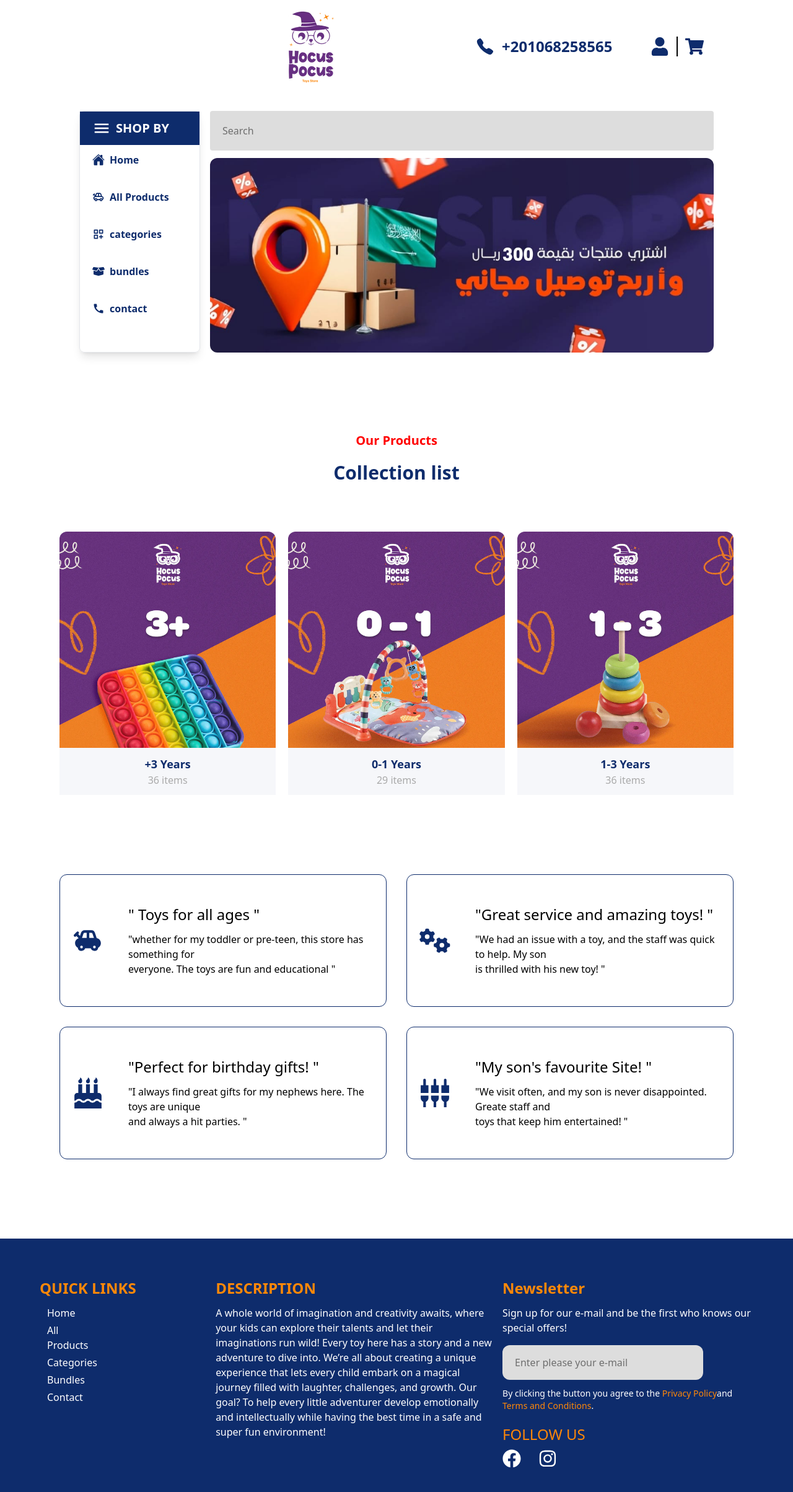
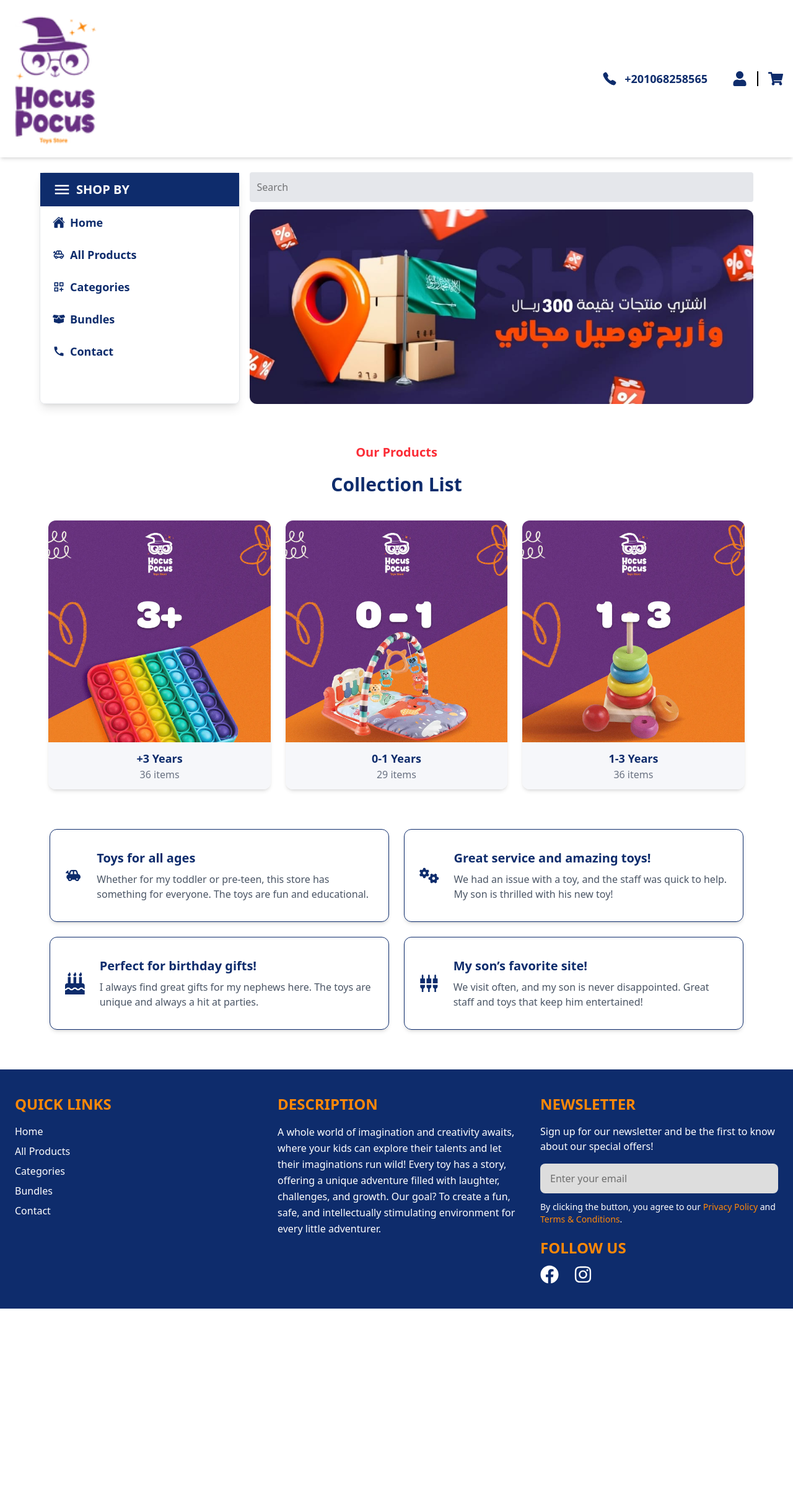
Before and after one commit to Abdelmoneim21/gaming-shop, a React (Vite) app: page / in a window 1280 px wide. Shown: the top 2408 px of the page at 62% size. After the commit the page ends 2112 px from the top, so only its background shows below. Built offline with nearby package versions, Linux system fonts and the light colour scheme.

Commit message:
more enhanced responsive design

```diff
--- a/src/Footer/Footer.jsx
+++ b/src/Footer/Footer.jsx
@@ -2,69 +2,90 @@ import { FaFacebook, FaInstagram } from "react-icons/fa";
 
 function Footer() {
   return (
-    <div className="foot bg-[#0e2c6c]  px-[5%] py-[5%] flex justify-center gap-4">
-      <div className="links w-[30%]">
-        <h1 className="text-2xl font-semibold text-[#ff8808] mb-3">
+    <div className="foot bg-[#0e2c6c] px-6 py-10">
+      {/* Responsive Grid Layout */}
+      <div className="container mx-auto grid grid-cols-1 md:grid-cols-2 lg:grid-cols-3 gap-10 text-center md:text-left">
+        {/* Quick Links */}
+        <div className="links">
+          <h1 className="text-2xl font-semibold text-[#ff8808] mb-4">
             QUICK LINKS
           </h1>
-        <div className="link-container px-3">
-          <p className="hover:border-b-2 w-[30%] duration-100 mb-1 text-[#fff]">
-            Home
+          <div className="flex flex-col items-center md:items-start space-y-2">
+            {["Home", "All Products", "Categories", "Bundles", "Contact"].map(
+              (link, index) => (
+                <p
+                  key={index}
+                  className="hover:border-b-2 border-[#ff8808] duration-150 text-[#fff] cursor-pointer"
+                >
+                  {link}
                 </p>
-          <p className="hover:border-b-2 w-[30%] duration-100 mb-1 text-[#fff]">
-            All Products
-          </p>
-          <p className="hover:border-b-2 w-[30%] duration-100 mb-1 text-[#fff]">
-            Categories
-          </p>
-          <p className="hover:border-b-2 w-[30%] duration-100 mb-1 text-[#fff]">
-            Bundles
-          </p>
-          <p className="hover:border-b-2 w-[30%] duration-100 mb-1 text-[#fff]">
-            Contact
+              )
+            )}
+          </div>
+        </div>
+
+        {/* Description */}
+        <div className="description">
+          <h1 className="text-2xl font-semibold text-[#ff8808] mb-4">
+            DESCRIPTION
+          </h1>
+          <p className="text-[#fff] leading-relaxed">
+            A whole world of imagination and creativity awaits, where your kids
+            can explore their talents and let their imaginations run wild! Every
+            toy has a story, offering a unique adventure filled with laughter,
+            challenges, and growth. Our goal? To create a fun, safe, and
+            intellectually stimulating environment for every little adventurer.
           </p>
         </div>
-      </div>
-      <div className="description w-[50%]">
-        <h1 className="text-2xl font-semibold text-[#ff8808] mb-3">
-          DESCRIPTION
+
+        {/* Newsletter & Social Icons */}
+        <div className="newsletter">
+          <h1 className="text-2xl font-semibold text-[#ff8808] mb-4">
+            NEWSLETTER
           </h1>
-        <p className="text-[#fff]">
-          A whole world of imagination and creativity awaits, where your kids
-          can explore their talents and let their imaginations run wild! Every
-          toy here has a story and a new adventure to dive into. We’re all about
-          creating a unique experience that lets every child embark on a magical
-          journey filled with laughter, challenges, and growth. Our goal? To
-          help every little adventurer develop emotionally and intellectually
-          while having the best time in a safe and super fun environment!
-        </p>
-      </div>
-      <div className="newsletter">
-        <h1 className="text-2xl font-semibold text-[#ff8808] mb-3">
-          Newsletter
-        </h1>
-        <p className="mb-4 text-[#fff]">
-          Sign up for our e-mail and be the first who knows our special offers!
+          <p className="text-[#fff] mb-4">
+            Sign up for our newsletter and be the first to know about our
+            special offers!
           </p>
           <input
             type="email"
-          placeholder="Enter please your e-mail"
-          className="px-5 py-4 bg-[#dddddd] rounded-xl w-[80%]   "
+            placeholder="Enter your email"
+            className="px-4 py-3 w-full bg-[#dddddd] rounded-lg outline-none"
           />
           <p className="text-[#fff] text-sm mt-3">
-          By clicking the button you agree to the{" "}
-          <span className="text-[#ff8808]">Privacy Policy</span>
-          and <span className="text-[#ff8808]">Terms and Conditions</span>.
+            By clicking the button, you agree to our
+            <span className="text-[#ff8808] cursor-pointer">
+              {" "}
+              Privacy Policy{" "}
+            </span>
+            and
+            <span className="text-[#ff8808] cursor-pointer">
+              {" "}
+              Terms & Conditions
+            </span>
+            .
           </p>
-        <h1 className=" mt-5 text-[#ff8808] text-semibold text-2xl mb-2 ">
+
+          {/* Social Icons */}
+          <h1 className="mt-5 text-[#ff8808] font-semibold text-2xl mb-3">
             FOLLOW US
           </h1>
-        <div className="FOLLOW-ICONS flex gap-7">
-          <FaFacebook size={30} color="#fff" />
-          <FaInstagram size={30} color="#fff" />
+          <div className="flex justify-center md:justify-start gap-6">
+            <FaFacebook
+              size={30}
+              color="#fff"
+              className="cursor-pointer hover:scale-110 duration-200"
+            />
+            <FaInstagram
+              size={30}
+              color="#fff"
+              className="cursor-pointer hover:scale-110 duration-200"
+            />
+          </div>
         </div>
       </div>
     </div>
   );
 }
+
 export default Footer;
--- a/src/Navbar/Navbar.jsx
+++ b/src/Navbar/Navbar.jsx
@@ -1,35 +1,80 @@
 import { IoCall } from "react-icons/io5";
-import { FaUser } from "react-icons/fa";
-import { FaShoppingCart } from "react-icons/fa";
+import { FaUser, FaShoppingCart, FaBars } from "react-icons/fa";
 import { Link } from "react-router-dom";
+import { useState } from "react";
+
 function Navbar() {
+  const [menuOpen, setMenuOpen] = useState(false);
+
   return (
-    <div className="navbar flex items-center py-3">
-      <div className="logo w-[60%]">
+    <nav className="bg-white shadow-md p-4">
+      {/* Navbar Container */}
+      <div className="container mx-auto flex justify-between items-center">
+        {/* Logo */}
+        <div className="w-1/3">
           <Link to="/">
             <img
               src="/final_9d3e36c7-8c80-4085-8b23-fc0fb5966366.png"
               alt="logo"
-            className="ml-[60%]"
+              className="w-32 md:w-40"
             />
           </Link>
         </div>
-      <div className="info flex">
-        <div className="call flex items-center gap-3">
-          <IoCall size={30} color="#0e2c6c" />
-          <h2 className="text-2xl text-[#0e2c6c] font-semibold">
+
+        {/* Desktop View: Contact Info & Icons */}
+        <div className="hidden md:flex items-center gap-10">
+          {/* Call Info */}
+          <div className="flex items-center gap-3">
+            <IoCall size={24} color="#0e2c6c" />
+            <h2 className="text-lg text-[#0e2c6c] font-semibold">
               +201068258565
             </h2>
           </div>
-        <div className="user flex ml-[20%] items-center">
+
+          {/* User & Cart */}
+          <div className="flex items-center gap-4">
             <Link to="/login">
-            <FaUser size={30} color="#0e2c6c" className="" />
+              <FaUser size={24} color="#0e2c6c" />
             </Link>
-          <p className="border-r-2 m-3 h-[100%] text-black"></p>
-          <FaShoppingCart size={30} color="#0e2c6c" />
+            <div className="border-r-2 h-6"></div>
+            <FaShoppingCart size={24} color="#0e2c6c" />
+          </div>
+        </div>
+
+        {/* Mobile Menu Button */}
+        <button
+          className="md:hidden text-[#0e2c6c]"
+          onClick={() => setMenuOpen(!menuOpen)}
+        >
+          <FaBars size={24} />
+        </button>
+      </div>
+
+      {/* Mobile Dropdown Menu */}
+      {menuOpen && (
+        <div className="md:hidden mt-4 bg-gray-100 p-4 rounded-lg">
+          <div className="flex flex-col gap-4">
+            {/* Call Info */}
+            <div className="flex items-center gap-3">
+              <IoCall size={24} color="#0e2c6c" />
+              <h2 className="text-lg text-[#0e2c6c] font-semibold">
+                +201068258565
+              </h2>
+            </div>
+
+            {/* User & Cart */}
+            <div className="flex items-center gap-4">
+              <Link to="/login">
+                <FaUser size={24} color="#0e2c6c" />
+              </Link>
+              <div className="border-r-2 h-6"></div>
+              <FaShoppingCart size={24} color="#0e2c6c" />
             </div>
           </div>
         </div>
+      )}
+    </nav>
   );
 }
+
 export default Navbar;
--- a/src/head/Header.jsx
+++ b/src/head/Header.jsx
@@ -1,94 +1,102 @@
 import { MdOutlineMenu } from "react-icons/md";
 import { IoHome } from "react-icons/io5";
-import { MdOutlineToys } from "react-icons/md";
+import { MdOutlineToys, MdCall } from "react-icons/md";
 import { TbCategoryPlus } from "react-icons/tb";
 import { FaBoxOpen } from "react-icons/fa";
-import { MdCall } from "react-icons/md";
 import { Link } from "react-router-dom";
 import { useState } from "react";
 
 function Header() {
-  const [show, setShow] = useState(false);
-  //0e2c6c
+  const [showCategories, setShowCategories] = useState(false);
+  const [sidebarOpen, setSidebarOpen] = useState(false);
+
   return (
-    <div className="head flex w-[80%] m-auto gap-4 mt-[30px]">
-      <div className="sidebar w-[28%]  rounded-lg shadow-lg border border-gray-200 ">
-        <div className="top flex bg-[#0e2c6c] text-[#fff] items-center px-5 py-3 gap-2">
+    <div className="w-[90%] mx-auto mt-6 flex flex-col md:flex-row gap-4">
+      {/* Sidebar */}
+      <div className="md:w-[28%] w-full rounded-lg shadow-lg border border-gray-200">
+        {/* Sidebar Header */}
+        <div
+          className="flex bg-[#0e2c6c] text-white items-center px-5 py-3 gap-2 cursor-pointer md:cursor-default"
+          onClick={() => setSidebarOpen(!sidebarOpen)}
+        >
           <MdOutlineMenu size={30} />
           <h1 className="text-xl font-semibold">SHOP BY</h1>
         </div>
-        <div className="cat">
-          <div className="home flex  items-center px-5 py-3 gap-2 transition-all duration-300 ease-in-out hover:bg-[#feffc6] hover:scale-102 ">
+
+        {/* Sidebar Content (Toggles in Mobile) */}
+        <div className={`${sidebarOpen ? "block" : "hidden"} md:block`}>
+          <div className="flex items-center px-5 py-3 gap-2 hover:bg-[#feffc6] transition-all">
             <IoHome size={20} color="#0e2c6c" />
-            <h1 className="text-l font-semibold text-[#0e2c6c] ">Home</h1>
+            <h1 className="text-lg font-semibold text-[#0e2c6c]">Home</h1>
           </div>
-          <div className="flex  items-center px-5 py-3 gap-2 transition-all duration-300 ease-in-out hover:bg-[#feffc6] hover:scale-102 mt-3">
+
+          <Link to="/products">
+            <div className="flex items-center px-5 py-3 gap-2 hover:bg-[#feffc6] transition-all">
               <MdOutlineToys size={20} color="#0e2c6c" />
-            <Link to="/products">
-              <h1 className="text-l font-semibold text-[#0e2c6c]">
+              <h1 className="text-lg font-semibold text-[#0e2c6c]">
                 All Products
               </h1>
+            </div>
           </Link>
-          </div>
+
+          {/* Categories with Hover Effect */}
           <div
-            className="hover-controller transition-all cursor-pointer duration-300 ease-in-out"
-            onMouseEnter={() => setShow(true)}
-            onMouseLeave={() => setShow(false)}
+            className="cursor-pointer"
+            onMouseEnter={() => setShowCategories(true)}
+            onMouseLeave={() => setShowCategories(false)}
           >
-            <div className="flex  items-center px-5 py-3 gap-2 transition-all cursor-pointer duration-300 ease-in-out hover:bg-[#feffc6] hover:scale-102 mt-3">
+            <div className="flex items-center px-5 py-3 gap-2 hover:bg-[#feffc6] transition-all">
               <TbCategoryPlus size={20} color="#0e2c6c" />
-              <h1 className="text-l font-semibold text-[#0e2c6c]">
-                categories
+              <h1 className="text-lg font-semibold text-[#0e2c6c]">
+                Categories
               </h1>
             </div>
-            {show ? (
-              <div className="sub-categories text-[#0e2c6c] px-10">
-                <h2 className=" transition-all cursor-pointer duration-300 ease-in-out hover:bg-[#feffc6] hover:scale-102 mt-3">
-                  {" "}
-                  > Smart play
+            {showCategories && (
+              <div className="text-[#0e2c6c] px-10 space-y-2">
+                <h2 className="hover:bg-[#feffc6] transition-all p-2">
+                  ➤ Smart Play
                 </h2>
-                <h2 className=" transition-all cursor-pointer duration-300 ease-in-out hover:bg-[#feffc6] hover:scale-102 mt-3">
-                  {" "}
-                  > For Girls
+                <h2 className="hover:bg-[#feffc6] transition-all p-2">
+                  ➤ For Girls
                 </h2>
-                <h2 className=" transition-all cursor-pointer duration-300 ease-in-out hover:bg-[#feffc6] hover:scale-102 mt-3">
-                  {" "}
-                  > Mix
-                </h2>
-                <h2 className=" transition-all cursor-pointer duration-300 ease-in-out hover:bg-[#feffc6] hover:scale-102 mt-3">
-                  {" "}
-                  > active <span className="px-3">wheels</span>
+                <h2 className="hover:bg-[#feffc6] transition-all p-2">➤ Mix</h2>
+                <h2 className="hover:bg-[#feffc6] transition-all p-2">
+                  ➤ Active <span className="px-3">Wheels</span>
                 </h2>
               </div>
-            ) : null}
+            )}
           </div>
-          <div className="flex  items-center px-5 py-3 gap-2 transition-all duration-300 ease-in-out hover:bg-[#feffc6] hover:scale-102 mt-3">
+
+          <div className="flex items-center px-5 py-3 gap-2 hover:bg-[#feffc6] transition-all">
             <FaBoxOpen size={20} color="#0e2c6c" />
-            <h1 className="text-l font-semibold text-[#0e2c6c]">bundles</h1>
+            <h1 className="text-lg font-semibold text-[#0e2c6c]">Bundles</h1>
           </div>
-          <div className="flex  items-center px-5 py-3 gap-2 transition-all duration-300 ease-in-out hover:bg-[#feffc6] hover:scale-102 mt-3">
+
+          <div className="flex items-center px-5 py-3 gap-2 hover:bg-[#feffc6] transition-all">
             <MdCall size={20} color="#0e2c6c" />
-            <h1 className="text-l font-semibold text-[#0e2c6c]">contact</h1>
+            <h1 className="text-lg font-semibold text-[#0e2c6c]">Contact</h1>
           </div>
         </div>
       </div>
-      <div className="content">
-        <div className="search ">
+
+      {/* Search & Image Section */}
+      <div className="flex-1">
+        {/* Search Bar */}
         <input
           type="search"
           placeholder="Search"
-            className="p-5 bg-[#ddd] rounded mb-3 w-[100%]"
+          className="p-3 bg-gray-200 rounded w-full mb-3"
         />
-        </div>
-        <div className="head-img ">
+
+        {/* Image */}
         <img
           src="/salla-updated.jpg"
           alt="content-image"
-            className="rounded-xl"
+          className="rounded-xl w-full"
         />
-        </div>
       </div>
     </div>
   );
 }
+
 export default Header;
--- a/src/info/Info.jsx
+++ b/src/info/Info.jsx
@@ -5,68 +5,64 @@ import { MdSettingsInputComposite } from "react-icons/md";
 
 function Info() {
   return (
-    <div className="info grid  grid-cols-2 w-[85%] m-auto gap-8  mb-[10%]">
-      <div className="item flex gap-10 items-center border rounded-xl px-5 py-12 border-[#0e2c6c] hover:scale-[105%] duration-300">
-        <div className="icon">
-          <MdToys size={50} color="#0e2c6c" />
-        </div>
+    <div className="info grid grid-cols-1 md:grid-cols-2 w-[90%] mx-auto gap-6 mb-16 px-4">
+      {/* Item 1 */}
+      <div className="item flex gap-6 items-center border rounded-xl px-6 py-8 border-[#0e2c6c] hover:scale-105 duration-300 shadow-md">
+        <MdToys size={50} color="#0e2c6c" />
         <div className="text">
-          <h1 className="text-semibold text-2xl mb-3">
-            &quot; Toys for all ages &quot;
+          <h1 className="font-semibold text-xl mb-2 text-[#0e2c6c]">
+            Toys for all ages
           </h1>
-          <p>
-            &quot;whether for my toddler or pre-teen, this store has something
-            for
-            <br></br> everyone. The toys are fun and educational &quot;
+          <p className="text-gray-600">
+            Whether for my toddler or pre-teen, this store has something for
+            everyone. The toys are fun and educational.
           </p>
         </div>
       </div>
-      <div className="item flex gap-10 items-center border rounded-xl px-5 py-12 border-[#0e2c6c] hover:scale-[105%] duration-300">
-        <div className="icon">
-          <FaGears size={50} color="#0e2c6c" />
-        </div>
+
+      {/* Item 2 */}
+      <div className="item flex gap-6 items-center border rounded-xl px-6 py-8 border-[#0e2c6c] hover:scale-105 duration-300 shadow-md">
+        <FaGears size={50} color="#0e2c6c" />
         <div className="text">
-          <h1 className="text-semibold text-2xl mb-3">
-            &quot;Great service and amazing toys! &quot;
+          <h1 className="font-semibold text-xl mb-2 text-[#0e2c6c]">
+            Great service and amazing toys!
           </h1>
-          <p>
-            &quot;We had an issue with a toy, and the staff was quick to help.
-            My son
-            <br></br> is thrilled with his new toy! &quot;
+          <p className="text-gray-600">
+            We had an issue with a toy, and the staff was quick to help. My son
+            is thrilled with his new toy!
           </p>
         </div>
       </div>
-      <div className="item flex gap-10 items-center border rounded-xl px-5 py-12 border-[#0e2c6c] hover:scale-[105%] duration-300">
-        <div className="icon">
-          <FaBirthdayCake size={50} color="#0e2c6c" />
-        </div>
+
+      {/* Item 3 */}
+      <div className="item flex gap-6 items-center border rounded-xl px-6 py-8 border-[#0e2c6c] hover:scale-105 duration-300 shadow-md">
+        <FaBirthdayCake size={50} color="#0e2c6c" />
         <div className="text">
-          <h1 className="text-semibold text-2xl mb-3">
-            &quot;Perfect for birthday gifts! &quot;
+          <h1 className="font-semibold text-xl mb-2 text-[#0e2c6c]">
+            Perfect for birthday gifts!
           </h1>
-          <p>
-            &quot;I always find great gifts for my nephews here. The toys are
-            unique
-            <br></br> and always a hit parties. &quot;
+          <p className="text-gray-600">
+            I always find great gifts for my nephews here. The toys are unique
+            and always a hit at parties.
           </p>
         </div>
       </div>
-      <div className="item flex gap-10 items-center border rounded-xl px-5 py-12 border-[#0e2c6c] hover:scale-[105%] duration-300">
-        <div className="icon">
-          <MdSettingsInputComposite size={50} color="#0e2c6c" />
-        </div>
+
+      {/* Item 4 */}
+      <div className="item flex gap-6 items-center border rounded-xl px-6 py-8 border-[#0e2c6c] hover:scale-105 duration-300 shadow-md">
+        <MdSettingsInputComposite size={50} color="#0e2c6c" />
         <div className="text">
-          <h1 className="text-semibold text-2xl mb-3">
-            &quot;My son&apos;s favourite Site! &quot;
+          <h1 className="font-semibold text-xl mb-2 text-[#0e2c6c]">
+            My son’s favorite site!
           </h1>
-          <p>
-            &quot;We visit often, and my son is never disappointed. Greate staff
-            and
-            <br></br> toys that keep him entertained! &quot;
+          <p className="text-gray-600">
+            We visit often, and my son is never disappointed. Great staff and
+            toys that keep him entertained!
           </p>
         </div>
       </div>
     </div>
   );
 }
+
 export default Info;
--- a/src/our-products/OurProducts.jsx
+++ b/src/our-products/OurProducts.jsx
@@ -2,45 +2,46 @@ import { Link } from "react-router-dom";
 
 function OurProducts({ setCategory }) {
   return (
-    <div className="our-products mt-[10%] mb-[10%]">
-      <div className="top mb-[6%]">
-        <h1 className="text-[#f00] text-xl text-center font-semibold">
-          Our Products
-        </h1>
-        <h1 className="text-[#0e2c6c] text-3xl font-bold text-center mt-[20px]">
-          Collection list
+    <div className="our-products my-16 px-4">
+      {/* Heading Section */}
+      <div className="top mb-10 text-center">
+        <h1 className="text-red-500 text-xl font-semibold">Our Products</h1>
+        <h1 className="text-[#0e2c6c] text-3xl font-bold mt-5">
+          Collection List
         </h1>
       </div>
-      <div className="categories flex justify-center gap-5 w-[85%] m-auto">
+
+      {/* Categories Grid */}
+      <div className="categories grid grid-cols-1 sm:grid-cols-2 md:grid-cols-3 gap-6 w-[90%] mx-auto">
         {/* Category: +3 */}
         <Link to="/filter" onClick={() => setCategory("+3")}>
-          <div className="category hover:scale-[104%] transition-all duration-300">
-            <img src="/3_copy.webp" alt="3+" className="rounded-t-xl" />
+          <div className="category hover:scale-105 transition-all duration-300 shadow-md rounded-xl overflow-hidden">
+            <img src="/3_copy.webp" alt="3+" className="w-full" />
             <div className="txt text-center py-3 bg-[#f6f7fa]">
               <h2 className="font-bold text-lg text-[#0e2c6c]">+3 Years</h2>
-              <p className="text-[#aaa]">36 items</p>
+              <p className="text-gray-500">36 items</p>
             </div>
           </div>
         </Link>
 
         {/* Category: 0-1 */}
         <Link to="/filter" onClick={() => setCategory("0-1")}>
-          <div className="category hover:scale-[104%] transition-all duration-300">
-            <img src="/0-1_copy.webp" alt="0-1" className="rounded-t-xl" />
+          <div className="category hover:scale-105 transition-all duration-300 shadow-md rounded-xl overflow-hidden">
+            <img src="/0-1_copy.webp" alt="0-1" className="w-full" />
             <div className="txt text-center py-3 bg-[#f6f7fa]">
               <h2 className="font-bold text-lg text-[#0e2c6c]">0-1 Years</h2>
-              <p className="text-[#aaa]">29 items</p>
+              <p className="text-gray-500">29 items</p>
             </div>
           </div>
         </Link>
 
         {/* Category: 1-3 */}
         <Link to="/filter" onClick={() => setCategory("1-3")}>
-          <div className="category hover:scale-[104%] transition-all duration-300">
-            <img src="/2-3_copy.webp" alt="1-3" className="rounded-t-xl" />
+          <div className="category hover:scale-105 transition-all duration-300 shadow-md rounded-xl overflow-hidden">
+            <img src="/2-3_copy.webp" alt="1-3" className="w-full" />
             <div className="txt text-center py-3 bg-[#f6f7fa]">
               <h2 className="font-bold text-lg text-[#0e2c6c]">1-3 Years</h2>
-              <p className="text-[#aaa]">36 items</p>
+              <p className="text-gray-500">36 items</p>
             </div>
           </div>
         </Link>
```
Also changed, not shown: src/filter/Filter.jsx (+28 -14 lines). Lines whose indentation alone changed are shown as unchanged.
